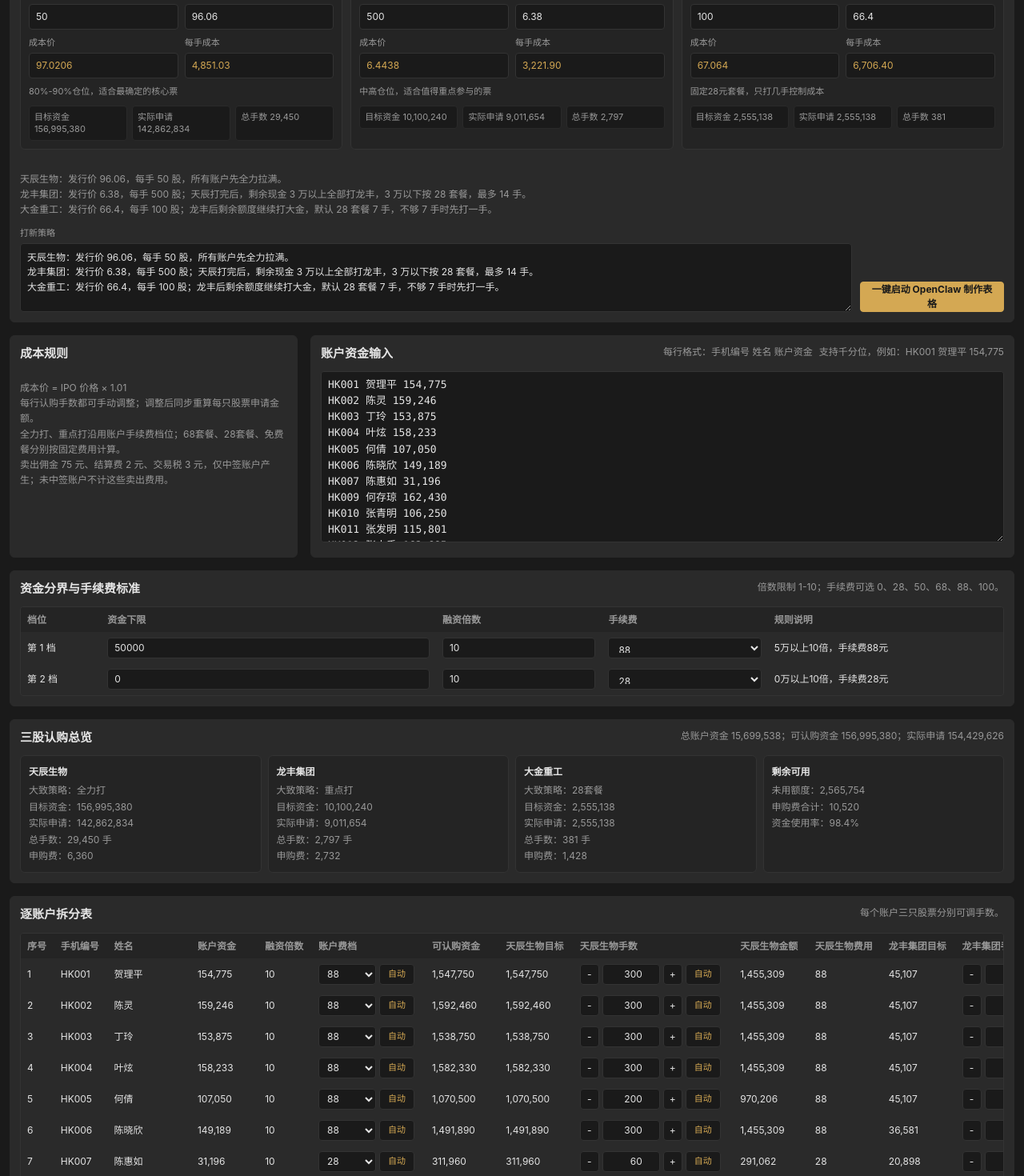
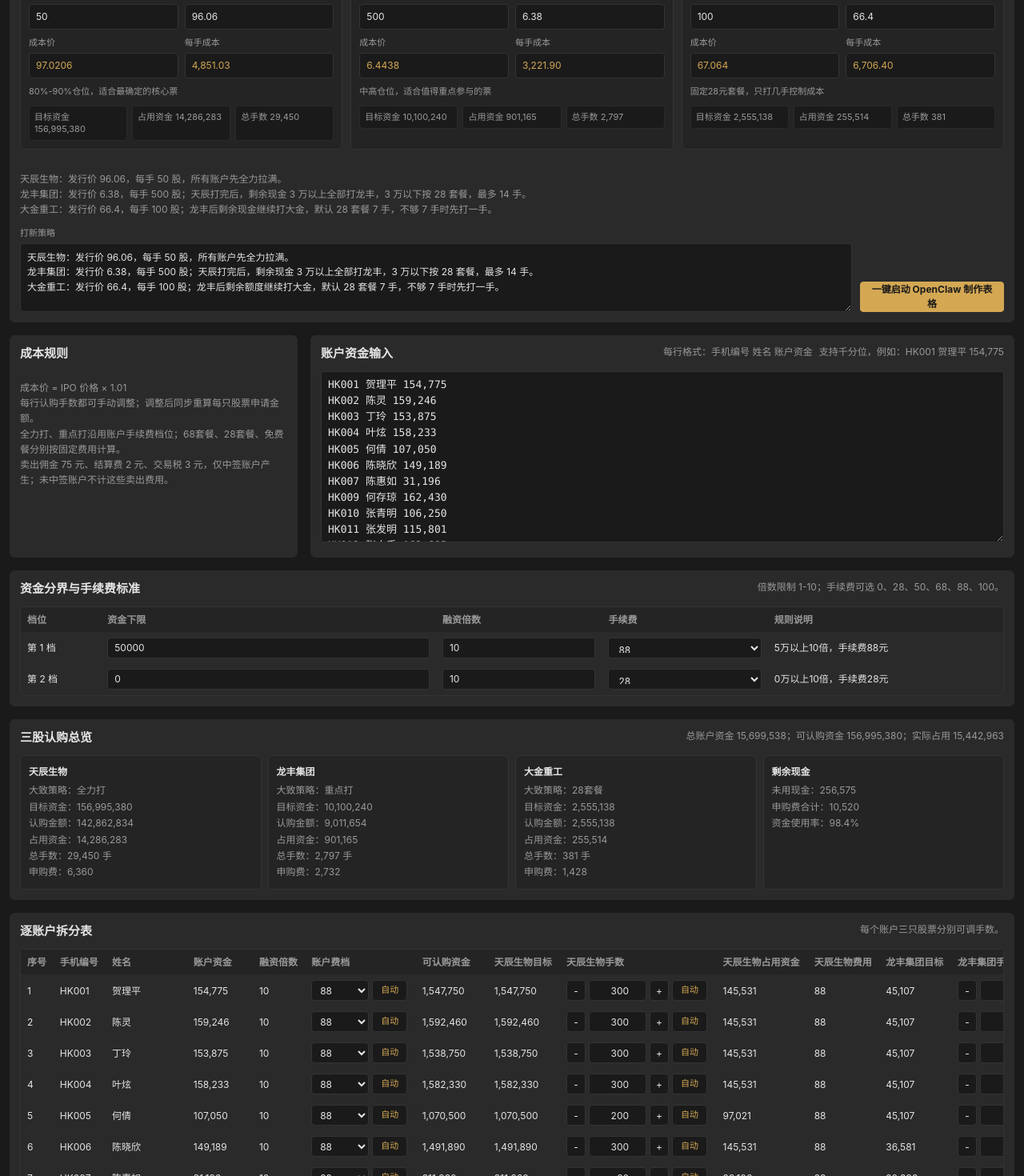
Before and after one commit to xieyajun32-oss/hkipo-admin, a React (Vite) app in the folder frontend/: page /admin/ipo-template in a window 1280 px wide. Shown: the part 340-1810 px from the top of the page at 80% size. Built offline with nearby package versions, Linux system fonts and the light colour scheme; sample sign-in values are in the browser's storage.

Commit message:
区分认购金额和融资占用

```diff
--- a/frontend/src/pages/IpoTemplate.jsx
+++ b/frontend/src/pages/IpoTemplate.jsx
@@ -339,14 +339,16 @@ export default function IpoTemplate() {
       const tierFee = Number(tier?.fee || 0)
       const subscriptionFee = manualFees[accountKey] ?? tierFee
       const buyingPower = row.capital * leverage
-      let remainingPower = buyingPower
+      let remainingCash = row.capital
       const stockPlans = stocks.map(stock => {
+        const remainingPower = remainingCash * leverage
         const autoPlan = planByRule(stock, remainingPower, subscriptionFee, leverage)
         const planKey = makeManualKey({ accountKey }, stock)
         const lots = manualLots[planKey] ?? autoPlan.autoLots
         const shares = lots * Number(stock.lotShares || 0)
         const applicationAmount = lots * autoPlan.lotCost
-        remainingPower -= applicationAmount
+        const cashAmount = leverage > 0 ? applicationAmount / leverage : applicationAmount
+        remainingCash -= cashAmount
 
         return {
           stock,
@@ -359,11 +361,12 @@ export default function IpoTemplate() {
           lots,
           shares,
           applicationAmount,
+          cashAmount,
           subscriptionFee: autoPlan.subscriptionFee,
           ruleNote: autoPlan.ruleNote,
         }
       })
-      const usedAmount = stockPlans.reduce((sum, plan) => sum + plan.applicationAmount, 0)
+      const usedAmount = stockPlans.reduce((sum, plan) => sum + plan.cashAmount, 0)
 
       return {
         ...row,
@@ -373,7 +376,7 @@ export default function IpoTemplate() {
         tierFee,
         buyingPower,
         usedAmount,
-        remainingPower: buyingPower - usedAmount,
+        remainingPower: remainingCash,
         stockPlans,
         strategy: tierLabel(tier),
       }
@@ -388,6 +391,7 @@ export default function IpoTemplate() {
       lots: plans.reduce((sum, plan) => sum + plan.lots, 0),
       shares: plans.reduce((sum, plan) => sum + plan.shares, 0),
       applicationAmount: plans.reduce((sum, plan) => sum + plan.applicationAmount, 0),
+      cashAmount: plans.reduce((sum, plan) => sum + plan.cashAmount, 0),
       subscriptionFee: plans.reduce((sum, plan) => sum + plan.subscriptionFee, 0),
     }
   })
@@ -509,7 +513,7 @@ export default function IpoTemplate() {
         <div>
           <h1 className="text-2xl font-bold">IPO 打新模板</h1>
           <p className="text-xs mt-1" style={{ color: 'var(--text-secondary)' }}>
-            已按本次三只新股预填：先全力打天辰，再用剩余额度打龙丰，最后打大金。
+            已按本次三只新股预填：先全力打天辰，再用剩余现金打龙丰，最后打大金。
           </p>
         </div>
       </div>
@@ -565,7 +569,7 @@ export default function IpoTemplate() {
                 <div className="template-strategy-desc">{stockStrategy(stock).desc}</div>
                 <div className="template-stock-stats">
                   <span>目标资金 {fmt(total?.targetAmount || 0, 0)}</span>
-                  <span>实际申请 {fmt(total?.applicationAmount || 0, 0)}</span>
+                  <span>占用资金 {fmt(total?.cashAmount || 0, 0)}</span>
                   <span>总手数 {fmt(total?.lots || 0, 0)}</span>
                 </div>
               </div>
@@ -575,7 +579,7 @@ export default function IpoTemplate() {
         <div className="template-rule mt-4">
           <div>天辰生物：发行价 96.06，每手 50 股，所有账户先全力拉满。</div>
           <div>龙丰集团：发行价 6.38，每手 500 股；天辰打完后，剩余现金 3 万以上全部打龙丰，3 万以下按 28 套餐，最多 14 手。</div>
-          <div>大金重工：发行价 66.4，每手 100 股；龙丰后剩余额度继续打大金，默认 28 套餐 7 手，不够 7 手时先打一手。</div>
+          <div>大金重工：发行价 66.4，每手 100 股；龙丰后剩余现金继续打大金，默认 28 套餐 7 手，不够 7 手时先打一手。</div>
         </div>
         <div className="template-strategy-runner">
           <label className="template-field">
@@ -666,7 +670,7 @@ export default function IpoTemplate() {
         <div className="flex flex-wrap justify-between gap-2 mb-3">
           <h2 className="font-semibold">三股认购总览</h2>
           <div className="text-xs" style={{ color: 'var(--text-secondary)' }}>
-            总账户资金 {fmt(totals.capital, 0)}；可认购资金 {fmt(totals.buyingPower, 0)}；实际申请 {fmt(totals.usedAmount, 0)}
+            总账户资金 {fmt(totals.capital, 0)}；可认购资金 {fmt(totals.buyingPower, 0)}；实际占用 {fmt(totals.usedAmount, 0)}
           </div>
         </div>
         <div className="template-summary-grid">
@@ -675,16 +679,17 @@ export default function IpoTemplate() {
               <div className="template-summary-name">{item.stock.name || '未命名股票'}</div>
               <div>大致策略：{stockStrategy(item.stock).label}</div>
               <div>目标资金：{fmt(item.targetAmount, 0)}</div>
-              <div>实际申请：{fmt(item.applicationAmount, 0)}</div>
+              <div>认购金额：{fmt(item.applicationAmount, 0)}</div>
+              <div>占用资金：{fmt(item.cashAmount, 0)}</div>
               <div>总手数：{fmt(item.lots, 0)} 手</div>
               <div>申购费：{fmt(item.subscriptionFee, 0)}</div>
             </div>
           ))}
           <div className="template-summary-item">
-            <div className="template-summary-name">剩余可用</div>
-            <div>未用额度：{fmt(totals.remainingPower, 0)}</div>
+            <div className="template-summary-name">剩余现金</div>
+            <div>未用现金：{fmt(totals.remainingPower, 0)}</div>
             <div>申购费合计：{fmt(totalSubscriptionFee, 0)}</div>
-            <div>资金使用率：{totals.buyingPower ? fmt((totals.usedAmount / totals.buyingPower) * 100, 1) : 0}%</div>
+            <div>资金使用率：{totals.capital ? fmt((totals.usedAmount / totals.capital) * 100, 1) : 0}%</div>
           </div>
         </div>
       </section>
@@ -711,12 +716,12 @@ export default function IpoTemplate() {
                   <React.Fragment key={stock.id}>
                     <th className="text-left px-2 py-2">{stock.name || '股票'}目标</th>
                     <th className="text-left px-2 py-2">{stock.name || '股票'}手数</th>
-                    <th className="text-left px-2 py-2">{stock.name || '股票'}金额</th>
+                    <th className="text-left px-2 py-2">{stock.name || '股票'}占用资金</th>
                     <th className="text-left px-2 py-2">{stock.name || '股票'}费用</th>
                   </React.Fragment>
                 ))}
-                <th className="text-left px-2 py-2">实际申请</th>
-                <th className="text-left px-2 py-2">剩余额度</th>
+                <th className="text-left px-2 py-2">实际占用</th>
+                <th className="text-left px-2 py-2">剩余现金</th>
               </tr>
             </thead>
             <tbody>
@@ -747,7 +752,7 @@ export default function IpoTemplate() {
                           <button type="button" className="template-lot-reset" onClick={() => resetManualRowLots(row, plan)}>自动</button>
                         </div>
                       </td>
-                      <td className="px-2 py-1.5">{fmt(plan.applicationAmount, 0)}</td>
+                      <td className="px-2 py-1.5">{fmt(plan.cashAmount, 0)}</td>
                       <td className="px-2 py-1.5">{fmt(plan.subscriptionFee, 0)}</td>
                     </React.Fragment>
                   ))}
@@ -769,7 +774,7 @@ export default function IpoTemplate() {
                   <React.Fragment key={item.stock.id}>
                     <td className="px-2 py-2 font-semibold">{fmt(item.targetAmount, 0)}</td>
                     <td className="px-2 py-2 font-semibold">{fmt(item.lots, 0)}</td>
-                    <td className="px-2 py-2 font-semibold">{fmt(item.applicationAmount, 0)}</td>
+                    <td className="px-2 py-2 font-semibold">{fmt(item.cashAmount, 0)}</td>
                     <td className="px-2 py-2 font-semibold">{fmt(item.subscriptionFee, 0)}</td>
                   </React.Fragment>
                 ))}
```
